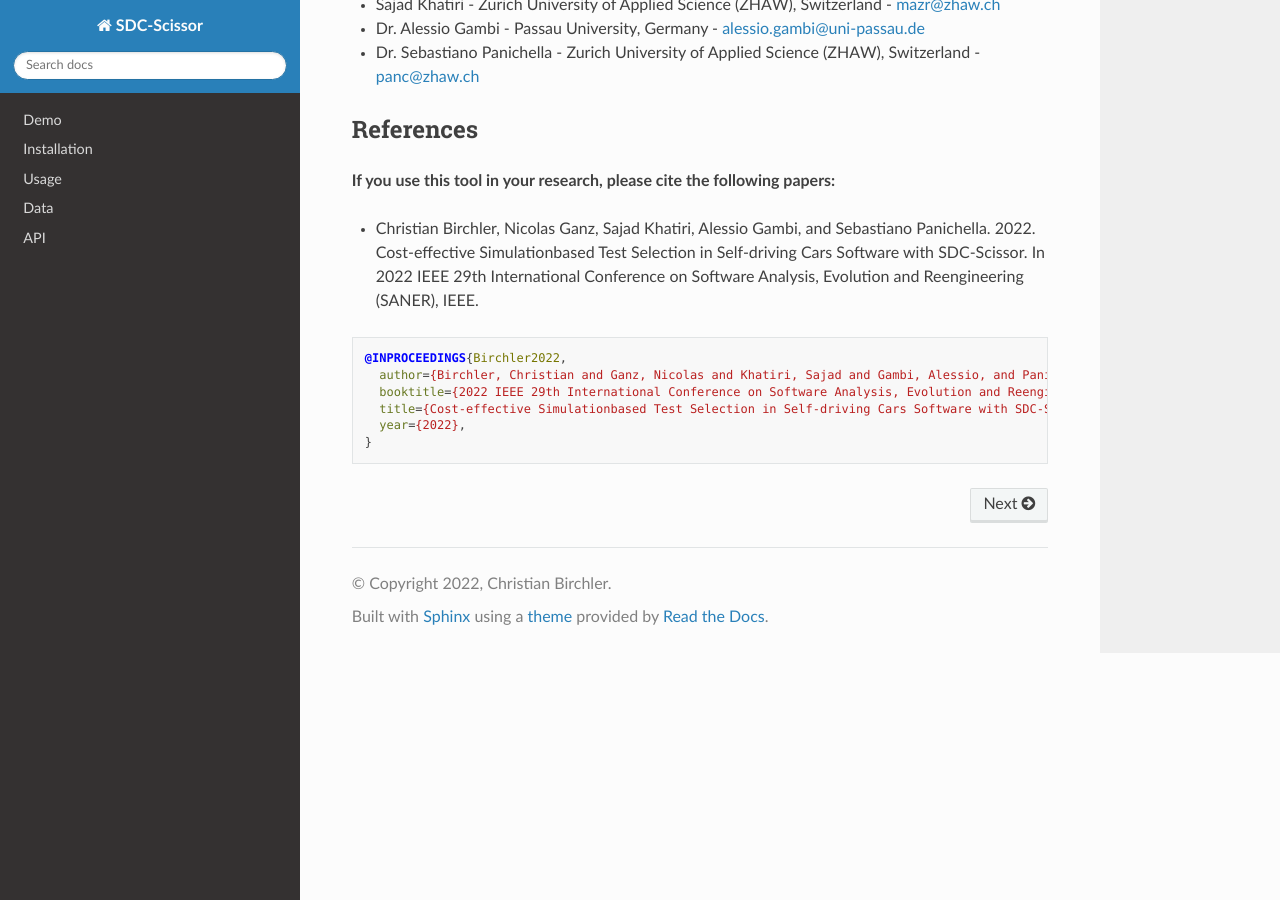
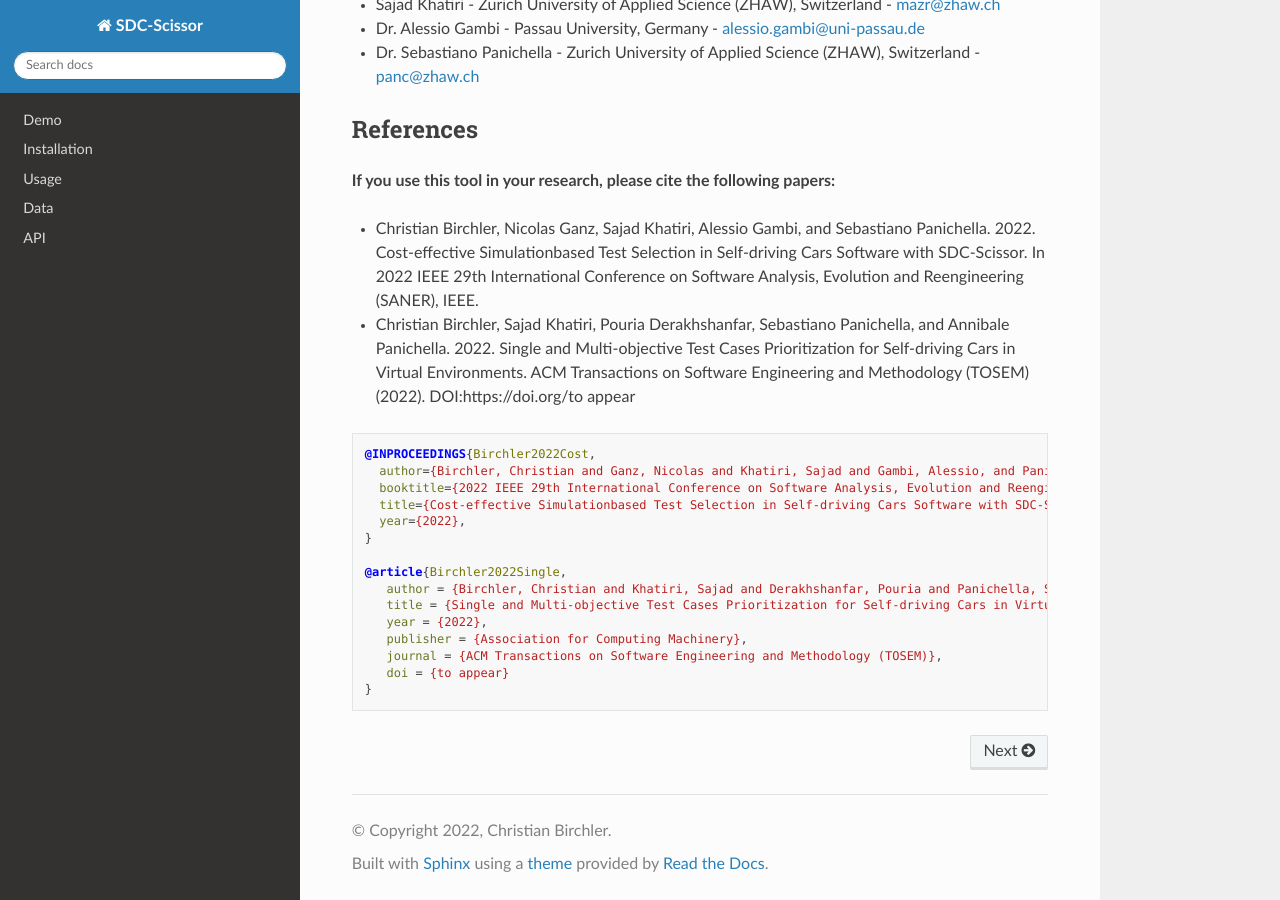
Before and after one commit to christianbirchler-org/sdc-scissor, a Sphinx documentation site: the page built from docs/index.rst, in a window 1280 px wide and 900 px high, scrolled down 1582 px. Built offline with Sphinx 7.4.7 and the Read the Docs theme 2.0.0, drawn with Linux system fonts in a browser that asks for light colours.

Commit message:
#25 update reference list

```diff
--- a/docs/index.rst
+++ b/docs/index.rst
@@ -45,12 +45,22 @@ References
 **If you use this tool in your research, please cite the following papers:**
 
 - Christian Birchler, Nicolas Ganz, Sajad Khatiri, Alessio Gambi, and Sebastiano Panichella. 2022. Cost-effective Simulationbased Test Selection in Self-driving Cars Software with SDC-Scissor. In 2022 IEEE 29th International Conference on Software Analysis, Evolution and Reengineering (SANER), IEEE.
+- Christian Birchler, Sajad Khatiri, Pouria Derakhshanfar, Sebastiano Panichella, and Annibale Panichella. 2022. Single and Multi-objective Test Cases Prioritization for Self-driving Cars in Virtual Environments. ACM Transactions on Software Engineering and Methodology (TOSEM) (2022). DOI:https://doi.org/to appear
 
 .. code-block:: bibtex
 
-   @INPROCEEDINGS{Birchler2022,
+   @INPROCEEDINGS{Birchler2022Cost,
      author={Birchler, Christian and Ganz, Nicolas and Khatiri, Sajad and Gambi, Alessio, and Panichella, Sebastiano},
      booktitle={2022 IEEE 29th International Conference on Software Analysis, Evolution and Reengineering (SANER)},
      title={Cost-effective Simulationbased Test Selection in Self-driving Cars Software with SDC-Scissor},
      year={2022},
    }
+
+   @article{Birchler2022Single,
+      author = {Birchler, Christian and Khatiri, Sajad and Derakhshanfar, Pouria and Panichella, Sebastiano and Panichella, Annibale},
+      title = {Single and Multi-objective Test Cases Prioritization for Self-driving Cars in Virtual Environments},
+      year = {2022},
+      publisher = {Association for Computing Machinery},
+      journal = {ACM Transactions on Software Engineering and Methodology (TOSEM)},
+      doi = {to appear}
+   }
```
Also changed, not shown: README.md (+11 -1 lines), 1 other file.
